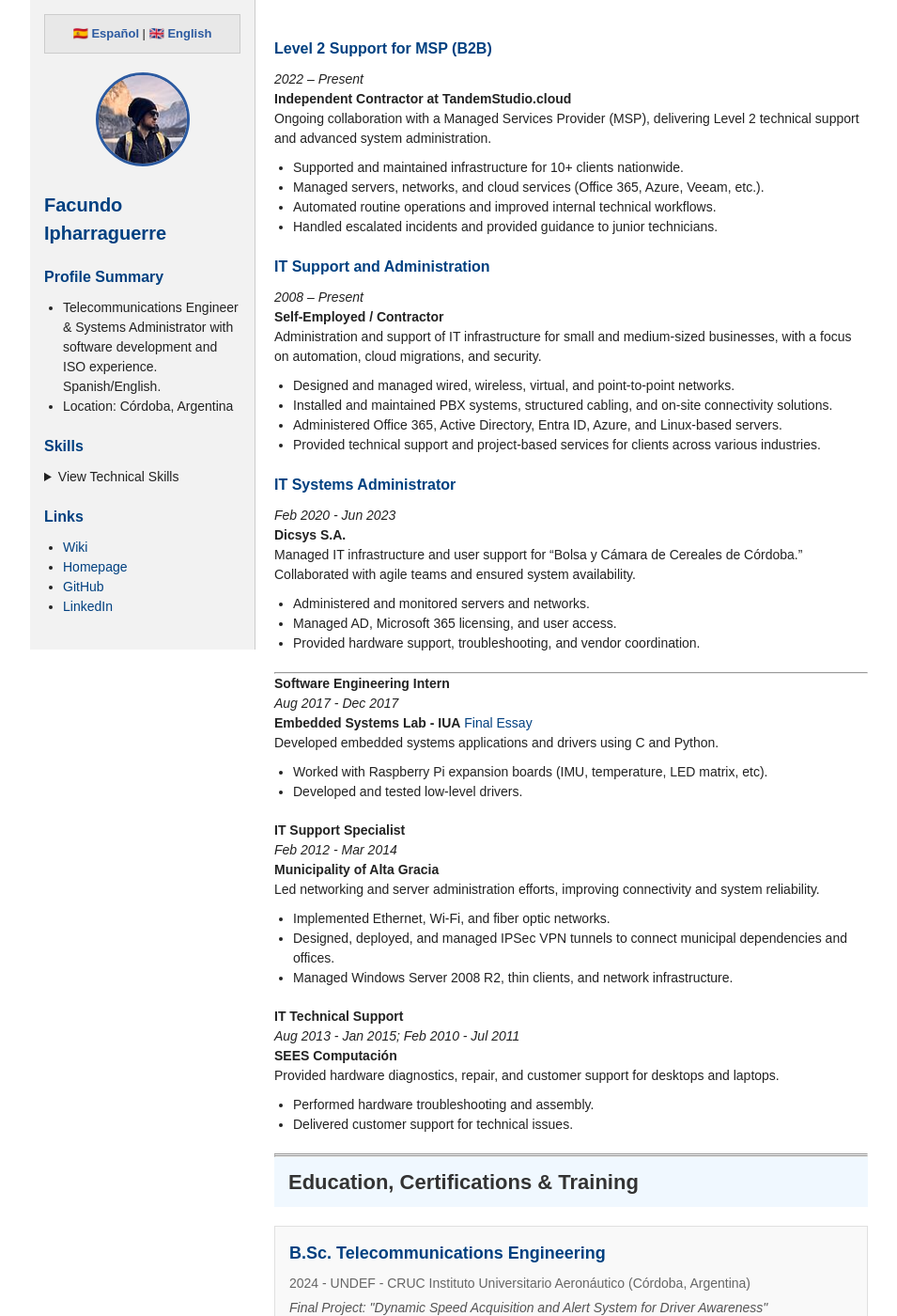
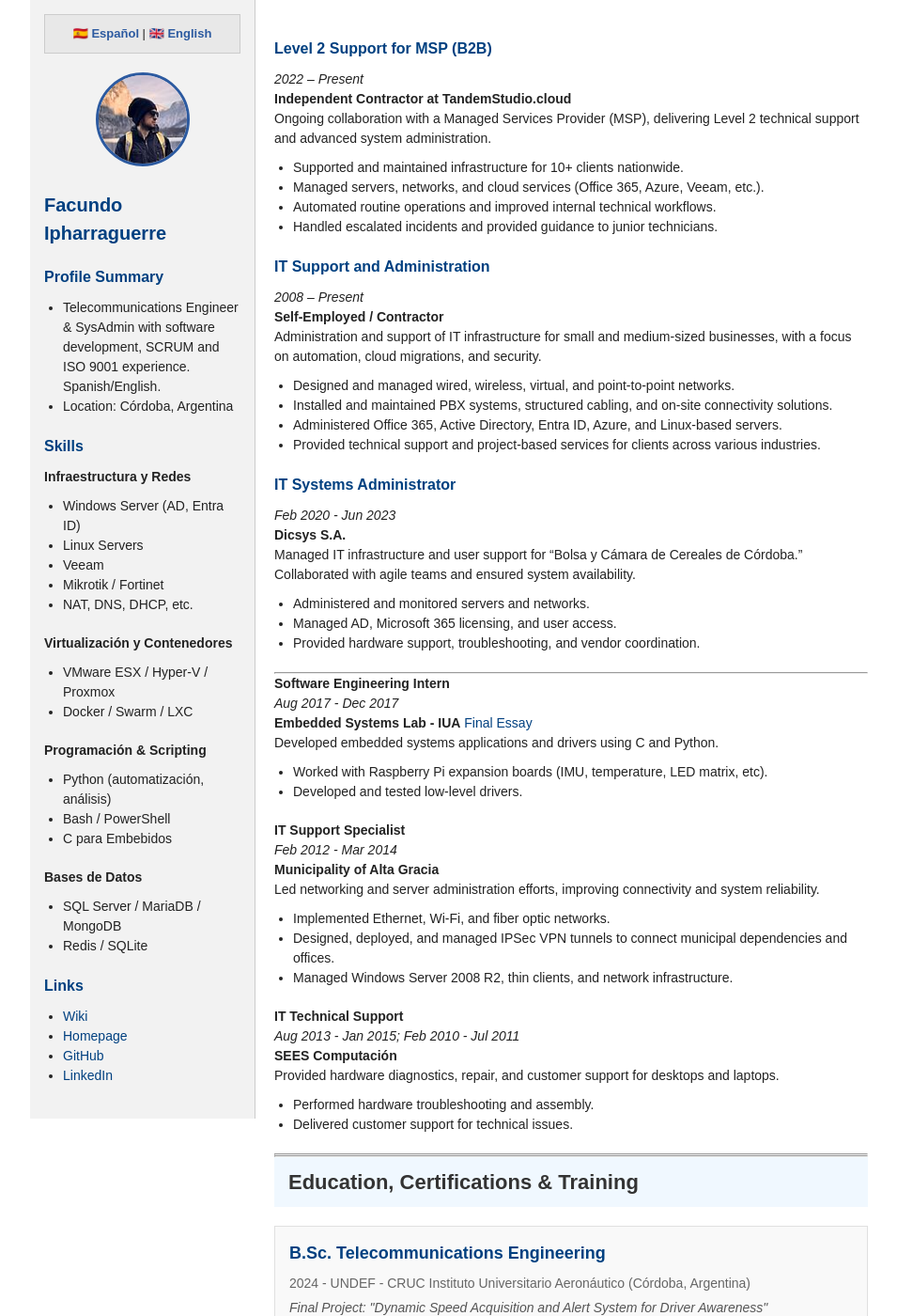
Before and after one commit to fipharraguerre/cv-homepage, a Jekyll site: the page built from index_en.md, in a window 1280 px wide and 1400 px high. Shown: the whole window at 94% size, without its empty margins (128-1083 px from the left). Built offline with Jekyll 4.4.1, drawn with Linux system fonts in a browser that asks for light colours.

Commit message:
minor fixes

```diff
--- a/index_en.md
+++ b/index_en.md
@@ -8,95 +8,30 @@
   ## Facundo Ipharraguerre
 
   ### Profile Summary
-  - Telecommunications Engineer & Systems Administrator with software development and ISO experience. Spanish/English.
+  - Telecommunications Engineer & SysAdmin with software development, SCRUM and ISO 9001 experience. Spanish/English.
   - Location: Córdoba, Argentina
 
   ### Skills
-  <details>
-    <summary>View Technical Skills</summary>
-    <ul>
-      <li>
-        <details>
-          <summary>Infrastructure & Networking</summary>
-          <ul>
-            <li>
-              <details>
-                <summary>Server Management</summary>
-                <ul>
-                  <li>Windows Server (Active Directory, Entra ID)</li>
-                  <li>Linux Server Administration</li>
-                  <li>Veeam Backup & Replication</li>
-                </ul>
-              </details>
-            </li>
-            <li>
-              <details>
-                <summary>Network Devices</summary>
-                <ul>
-                  <li>Mikrotik Routers</li>
-                  <li>Cisco Network Equipment</li>
-                  <li>Firewall Configuration</li>
-                </ul>
-              </details>
-            </li>
-          </ul>
-        </details>
-      </li>
 
-      <li>
-        <details>
-          <summary>Virtualization & Containers</summary>
-          <ul>
-            <li>
-              <details>
-                <summary>Hypervisors</summary>
-                <ul>
-                  <li>VMware ESX</li>
-                  <li>Hyper-V</li>
-                  <li>Proxmox (KVM)</li>
-                </ul>
-              </details>
-            </li>
-            <li>
-              <details>
-                <summary>Container Technologies</summary>
-                <ul>
-                  <li>Docker</li>
-                  <li>Docker Swarm</li>
-                  <li>Linux Containers (LXC)</li>
-                </ul>
-              </details>
-            </li>
-          </ul>
-        </details>
-      </li>
+  **Infraestructura y Redes**
+  - Windows Server (AD, Entra ID)
+  - Linux Servers
+  - Veeam
+  - Mikrotik / Fortinet
+  - NAT, DNS, DHCP, etc.
 
-      <li>
-        <details>
-          <summary>Programming & Scripting</summary>
-          <ul>
-            <li>Python (automation, data analysis)</li>
-            <li>Bash Scripting</li>
-            <li>PowerShell</li>
-            <li>C for Embedded Systems</li>
-          </ul>
-        </details>
-      </li>
+  **Virtualización y Contenedores**
+  - VMware ESX / Hyper-V / Proxmox
+  - Docker / Swarm / LXC
 
-      <li>
-        <details>
-          <summary>Databases & Web Technologies</summary>
-          <ul>
-            <li>SQL Server</li>
-            <li>MySQL and MariaDB</li>
-            <li>MongoDB</li>
-            <li>Redis</li>
-            <li>SQLite</li>
-          </ul>
-        </details>
-      </li>
-    </ul>
-  </details>
+  **Programación & Scripting**
+  - Python (automatización, análisis)
+  - Bash / PowerShell
+  - C para Embebidos
+
+  **Bases de Datos**
+  - SQL Server / MariaDB / MongoDB
+  - Redis / SQLite
 
   ### Links
   - [Wiki](https://docs.facundoitest.space)
```
Also changed, not shown: index_es.md (+1 -1 lines).
